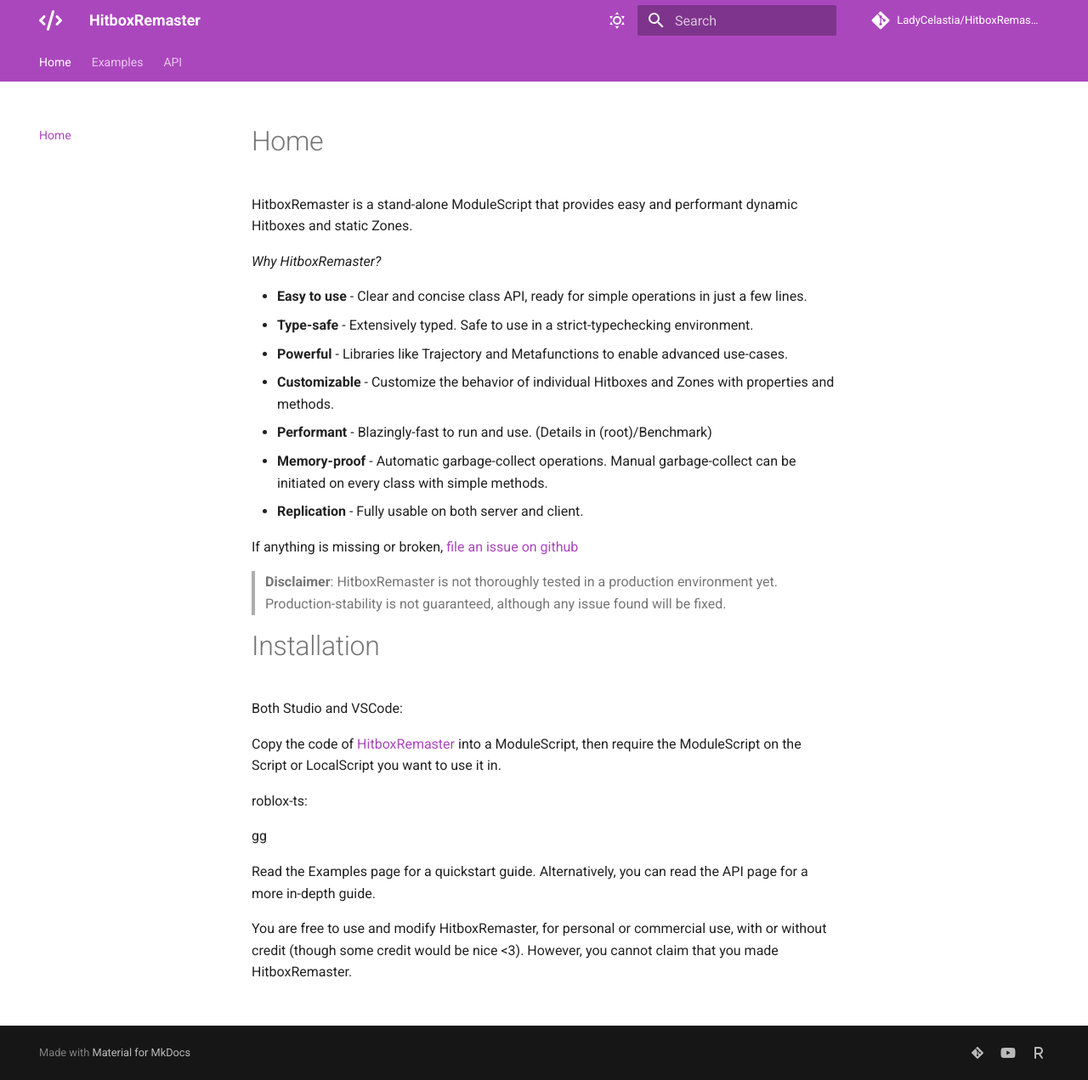
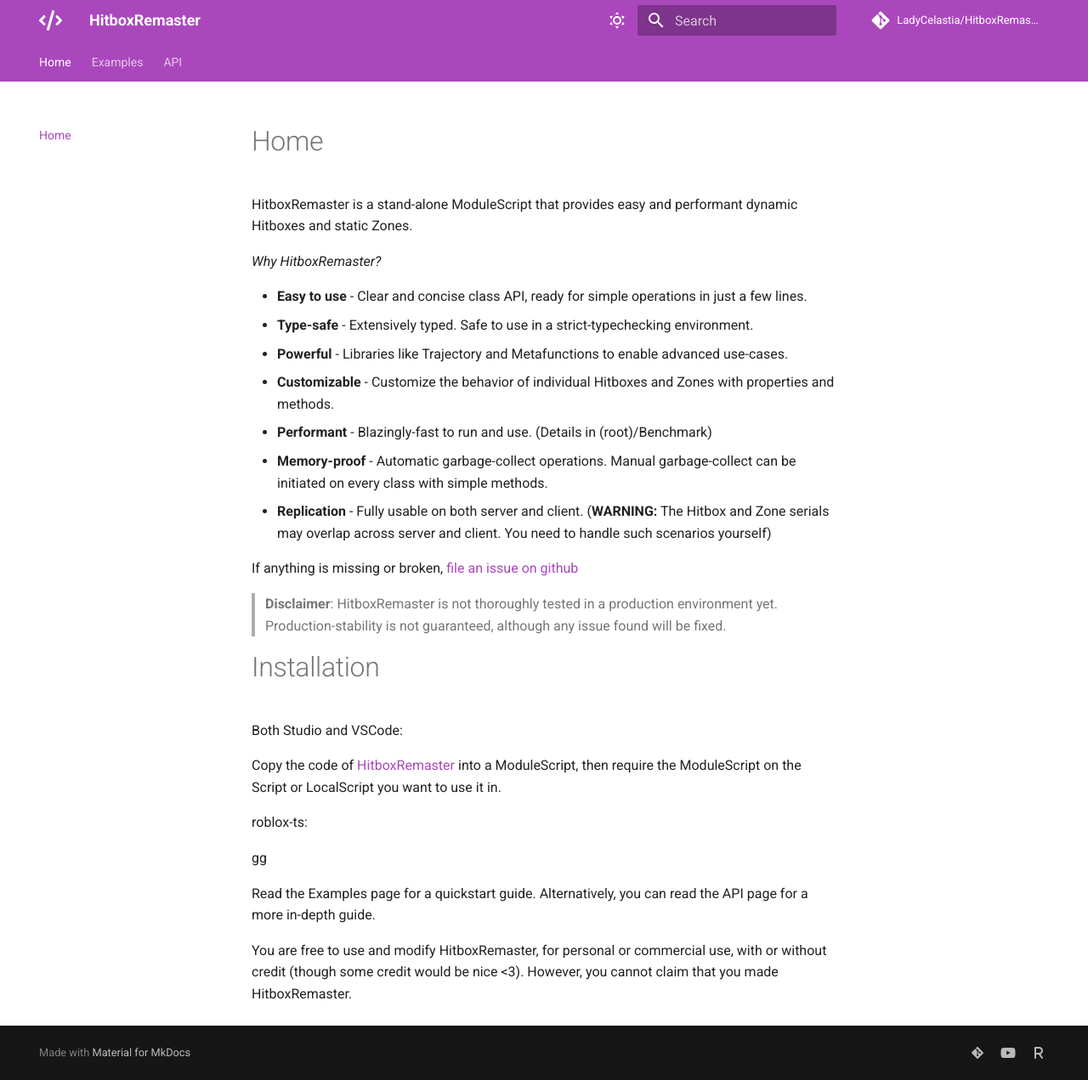
Before and after one commit to LadyCelastia/HitboxRemaster, an MkDocs documentation site: the page built from docs/index.md, in a window 1280 px wide and 1271 px high. Shown: the whole window at 85% size. Built offline with MkDocs 1.6.1 and Material for MkDocs 9.7.7, drawn with Linux system fonts in a browser that asks for light colours; comment, search, counter and statistics services are not loaded.

Commit message:
overlap warning

```diff
--- a/docs/index.md
+++ b/docs/index.md
@@ -9,7 +9,7 @@
 - **Customizable** - Customize the behavior of individual Hitboxes and Zones with properties and methods.
 - **Performant** - Blazingly-fast to run and use. (Details in (root)/Benchmark)
 - **Memory-proof** - Automatic garbage-collect operations. Manual garbage-collect can be initiated on every class with simple methods.
-- **Replication** - Fully usable on both server and client.
+- **Replication** - Fully usable on both server and client. (**WARNING:** The Hitbox and Zone serials may overlap across server and client. You need to handle such scenarios yourself)
 
 If anything is missing or broken, [file an issue on github](https://github.com/LadyCelastia/HitboxRemaster/issues)
 
```
